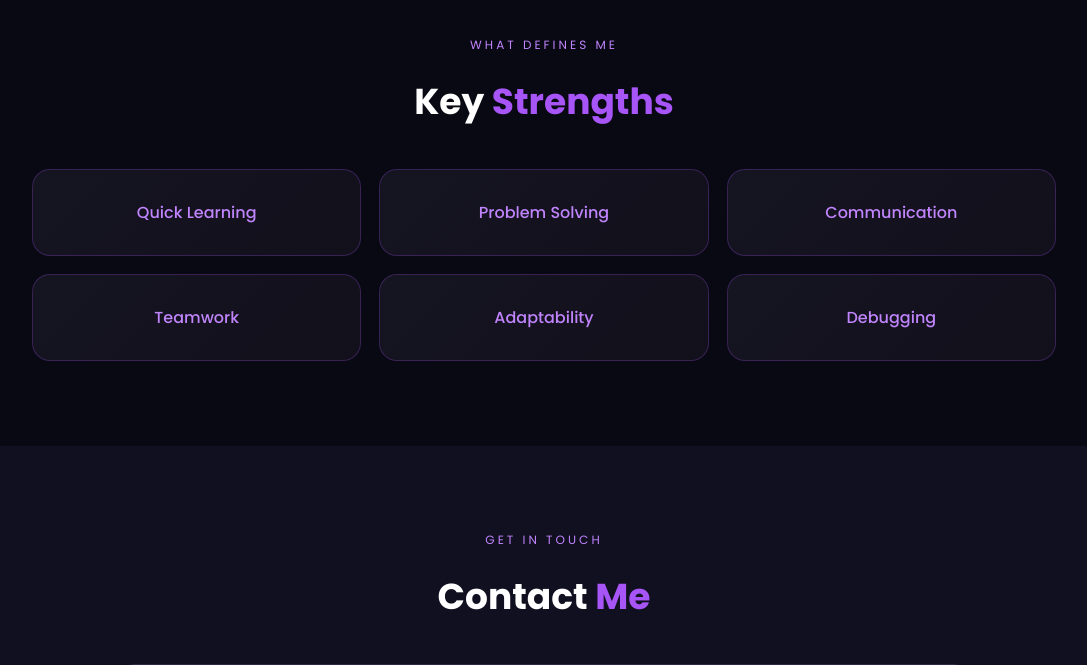
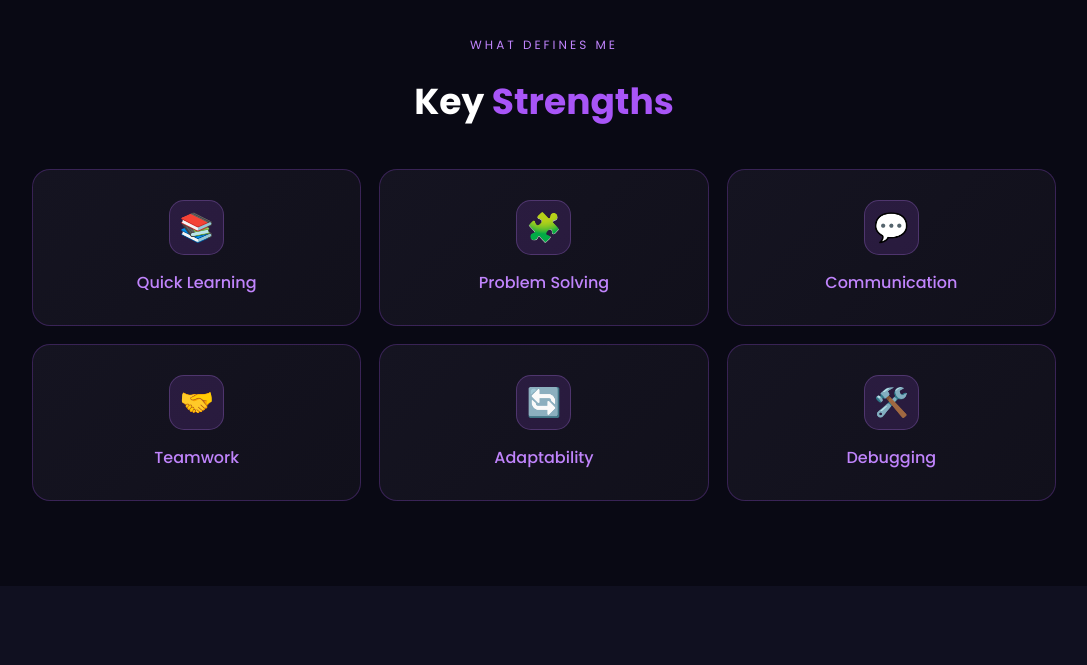
Before and after one commit to Suriya27004/personal-portfolio, a Django app: page / in a window 1280 px wide. Shown: the part 4637-5302 px from the top of the page, without its empty margins (96-1183 px from the left). Run offline with Django 5.2, Linux system fonts and the light colour scheme; data that the repository does not hold is empty.

Commit message:
style.css modify

```diff
--- a/static/css/style.css
+++ b/static/css/style.css
@@ -1008,3 +1008,41 @@ footer a {
     font-weight: 800;
     color: #c084fc;
 }
+
+/* STRENGTH ICON DESIGN */
+
+.strength-card {
+    display: flex;
+    flex-direction: column;
+    align-items: center;
+    justify-content: center;
+    gap: 15px;
+    min-height: 130px;
+    cursor: pointer;
+}
+
+.strength-icon {
+    width: 55px;
+    height: 55px;
+    display: flex;
+    align-items: center;
+    justify-content: center;
+
+    font-size: 28px;
+
+    background: rgba(168, 85, 247, 0.15);
+    border: 1px solid rgba(192, 132, 252, 0.25);
+    border-radius: 15px;
+
+    transition: all 0.4s ease;
+}
+
+.strength-card:hover .strength-icon {
+    transform: translateY(-5px) rotate(8deg) scale(1.1);
+    background: rgba(168, 85, 247, 0.3);
+    box-shadow: 0 0 20px rgba(168, 85, 247, 0.35);
+}
+
+.strength-card:hover {
+    color: #ffffff;
+}
--- a/templates/index.html
+++ b/templates/index.html
@@ -381,12 +381,37 @@
     <h2 class="section-title">Key <span>Strengths</span></h2>
 
     <div class="strengths-grid">
-        <div class="strength-card">Quick Learning</div>
-        <div class="strength-card">Problem Solving</div>
-        <div class="strength-card">Communication</div>
-        <div class="strength-card">Teamwork</div>
-        <div class="strength-card">Adaptability</div>
-        <div class="strength-card">Debugging</div>
+
+        <div class="strength-card">
+            <span class="strength-icon">📚</span>
+            <span>Quick Learning</span>
+        </div>
+
+        <div class="strength-card">
+            <span class="strength-icon">🧩</span>
+            <span>Problem Solving</span>
+        </div>
+
+        <div class="strength-card">
+            <span class="strength-icon">💬</span>
+            <span>Communication</span>
+        </div>
+
+        <div class="strength-card">
+            <span class="strength-icon">🤝</span>
+            <span>Teamwork</span>
+        </div>
+
+        <div class="strength-card">
+            <span class="strength-icon">🔄</span>
+            <span>Adaptability</span>
+        </div>
+
+        <div class="strength-card">
+            <span class="strength-icon">🛠️</span>
+            <span>Debugging</span>
+        </div>
+
     </div>
 
 </section>
```
